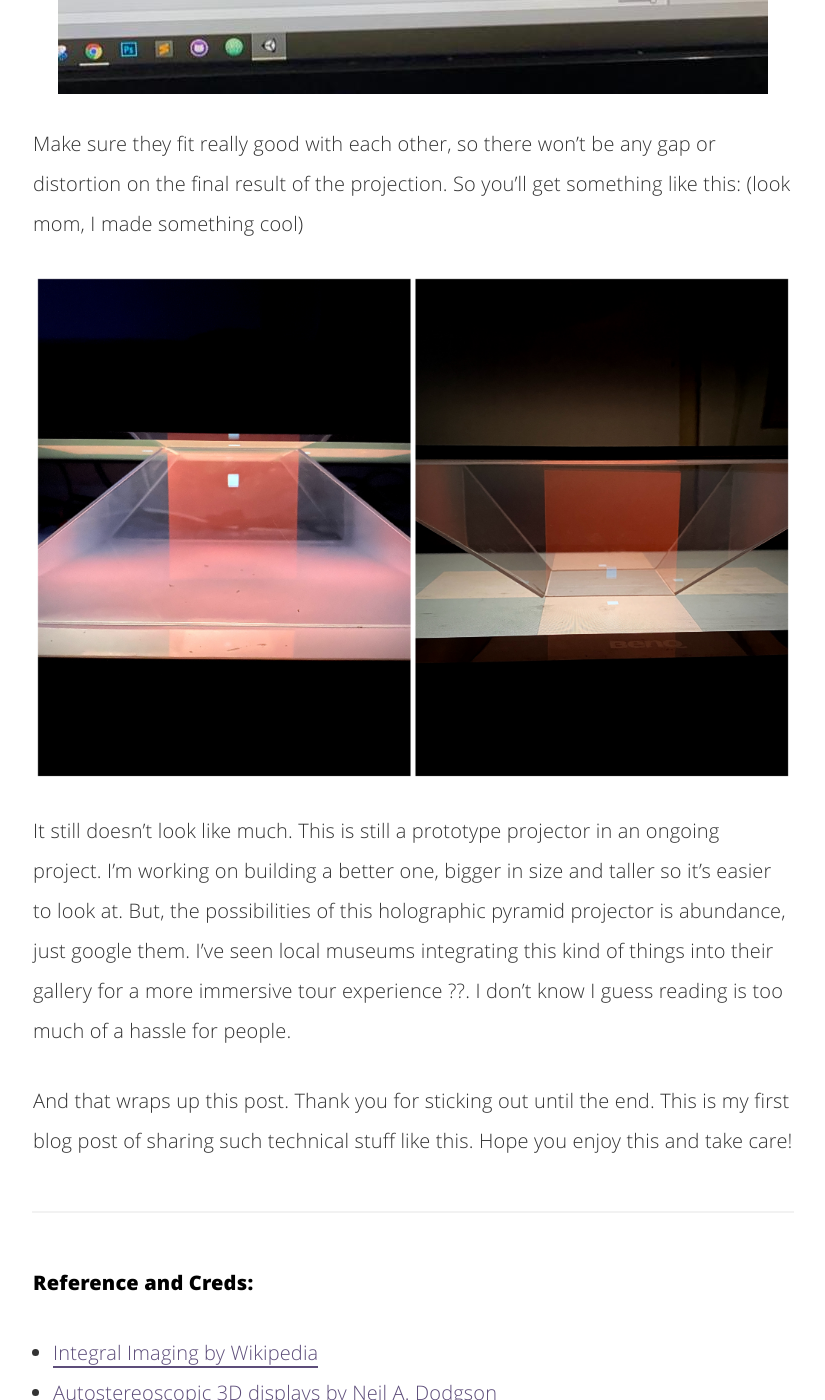
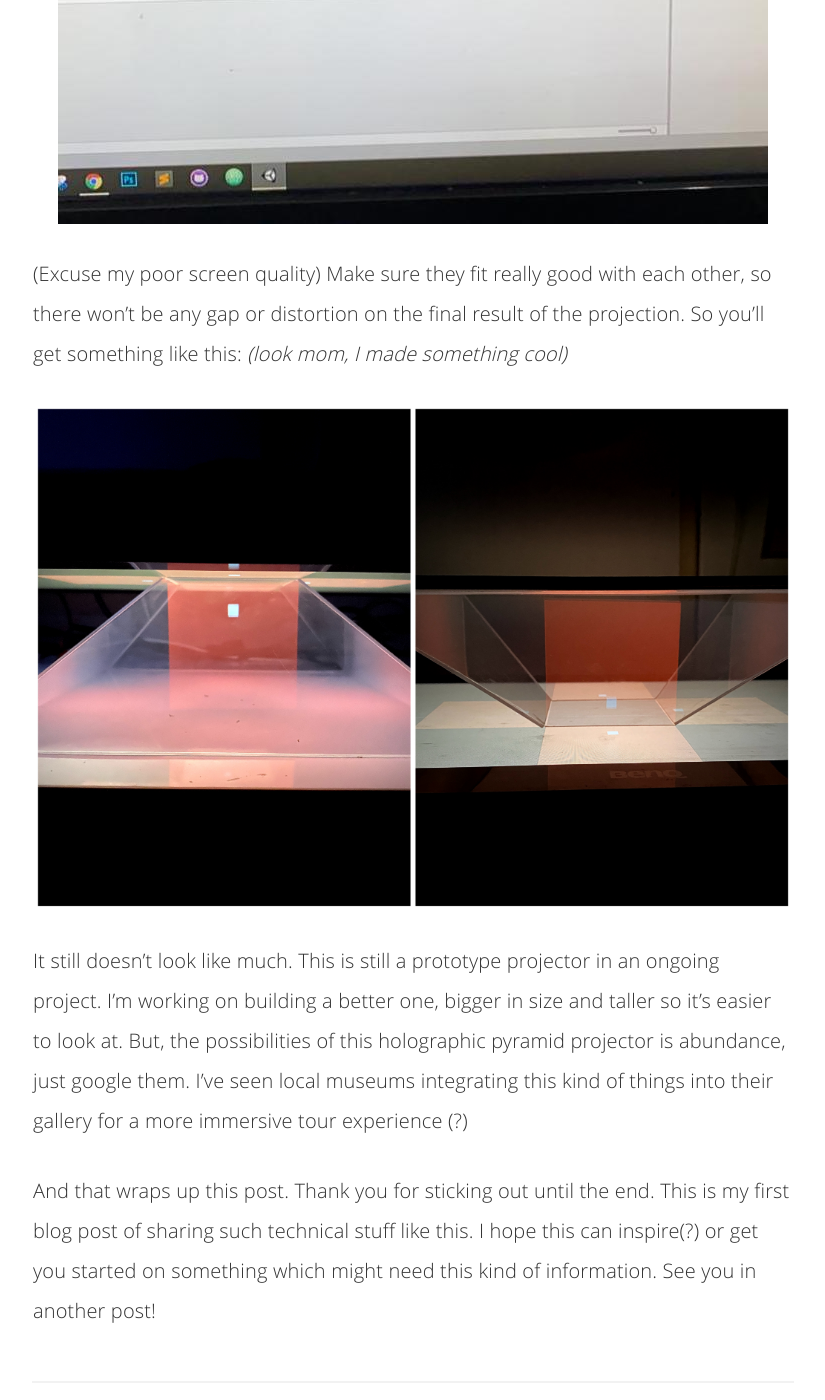
Before and after one commit to lancenix/lancenix.github.io, a Jekyll site: the page built from _posts/2020-08-07-hologram-projector.md, in a window 1280 px wide and 1400 px high, scrolled down 5426 px. Shown: the whole window, without its empty margins (227-1052 px from the left). Built offline with Jekyll 4.4.1, drawn with Linux system fonts in a browser that asks for light colours; comment, search, counter and statistics services are not loaded; some of the changed text lies outside the part shown.

Commit message:
update post

```diff
--- a/_posts/2020-08-07-hologram-projector.md
+++ b/_posts/2020-08-07-hologram-projector.md
@@ -5,16 +5,17 @@ date: 2020-08-07 01:00:00
 image: ''
 description: "This is not a Computer Science class, I swear."
 tags:
-- programming
-- hardware
+-
 categories:
-- game dev
+- Game Development
 twitter_text: "How to use Integral Imaging for Hologram Game"
 ---
 
-<img src="https://media.giphy.com/media/1jl173guBKkbvC03rQ/giphy.gif"/>
+<img src="https://media.giphy.com/media/3oEhmPyqvHwsGqY9Xi/source.gif"/>
 
-Just a bit of disclaimer, I'm not an expert in this field. This is simply me sharing what I know about the matter. I just found out about this around February this year, because my professor sort of 'challenged' my friends and I on making a hologram game. We didn't really know how to simply make a hologram game, let alone projecting a simple hologram. So we did a little digging into the good ol' Google Search and found out a method called "Integral Photography" or Integral Imaging, as [Wikipedia](https://en.wikipedia.org/wiki/Integral_imaging) called it.
+Just a bit of disclaimer, I'm not an expert in this field. This is simply me sharing what I know about the matter. I just found out about this around February this year, because one of my professor sort of 'challenged' my friends and I to create a hologram game. We didn't really know how to simply make a hologram game, let alone projecting a simple hologram. So we did a little digging into the good ol' Google Search and found out a method called "Integral Photography" or Integral Imaging, as [Wikipedia](https://en.wikipedia.org/wiki/Integral_imaging) called it.
+
+### The Defining
 
 The definition Wikipedia gives, still makes no sense for me. Then again, I barely understand half of the jargons written in there, but here's what I can understand so far: Integral imaging is an imaging technique that enables people to see 2D stuff on screen as 3D when projected and viewed at certain angles. The original Integral Imaging technique uses what's called the "Fly's eyes lens", don't really know where you could get that. This type of lens, when lined up can translates a 3D object into 2D and re-project that 3D object.
 
@@ -30,29 +31,33 @@ Sucks, yeah, but in this project I mainly want to focus on trying to finish the
 
 How many angles then? Good question. The answer is: it depends. Depends on what kind of 3D shaped object you can easily recreate. So in my case, I went back and did some Googling on the matter. After two days worth of 24/7 running Chrome with 50-something active tabs on my laptop, I found this [blessed piece of conference paper that just shatters my heart and soul, making my eyes watery with tears of happiness](http://avestia.com/EECSS2016_Proceedings/files/paper/MHCI/109.pdf). I simply read the title, bookmarked it, and slammed my body onto my bed, because I survived on 2 hours of sleep every night ever since this project started.
 
-So, creating a square-based pyramid shaped object--\*X-Files theme song playing in the background--\* is not entirely impossible. It is manageable and not an out-of-this-world concept to begin with. It's solid. But with what material?
+So, creating a square-based pyramid shaped object-- \*X-Files theme song playing in the background\* -- is not entirely impossible. It is manageable and not an out-of-this-world concept to begin with. It's solid. But with what material?
 
 Coming from what we already know about Integral Imaging, we simply don't need to translate a 3D object into a 2D plane. Any 3D game engine already does that for you. So what we need is a **projector** that will 're-project' those 3D game scenes you see in your screen. Okay great, a projector. I read through more papers before deciding and apparently the best materials are between something glossy and obviously clear-colored (is 'clear' a color (?)). Plexiglass/acrylic is among the most used material in this case.
+
+### The Creation and The Result
 
 The dimensions of the acrylic will solely depend on the screen you're going to use as the projection source and the size of the 'images' you want to project. Just make sure, since it's a square-based pyramid, you'll going to need 4 2D planes as well (better in four different angles as well) so it can be projected and created this so-called one 3D object which can be seen on all four sides of the pyramid! Something like this:
 
 ![](/assets/img/integral-imaging/projector.png)
 
-Credit goes to my friend for creating this model to be used in a thesis we're writing together. Using a game engine can help a lot on setting up the positioning of the image. In this project, I use Unity. Simply create multiple cameras, and Transform them.Sset the X, Y, width and height; the usual drill.
+Credit goes to my friend for creating this model to be used in a thesis we're writing together. Using a game engine can help a lot on setting up the positioning of the image. In this project, we use Unity. Simply create multiple cameras, and Transform them. Set the X, Y, width and height; the usual drill.
 
 Each scene shown by each camera will show your game scene so you can project your 3D game scene using the pyramid! If you want to get a transparent background, use black color in your game scene, since black doesn't project any light, it is considered 'transparent'. That's why apart from the scenes, I set the world background color to black.
 
 ![](/assets/img/integral-imaging/unity-1.JPEG)
 
-Make sure they fit really good with each other, so there won't be any gap or distortion on the final result of the projection. So you'll get something like this: (look mom, I made something cool)
+(Excuse my poor screen quality) Make sure they fit really good with each other, so there won't be any gap or distortion on the final result of the projection. So you'll get something like this: *(look mom, I made something cool)*
 
 ![](/assets/img/integral-imaging/result.JPEG)
 
-It still doesn't look like much. This is still a prototype projector in an ongoing project. I'm working on building a better one, bigger in size and taller so it's easier to look at. But, the possibilities of this holographic pyramid projector is abundance, just google them. I've seen local museums integrating this kind of things into their gallery for a more immersive tour experience ??. I don't know I guess reading is too much of a hassle for people.
+It still doesn't look like much. This is still a prototype projector in an ongoing project. I'm working on building a better one, bigger in size and taller so it's easier to look at. But, the possibilities of this holographic pyramid projector is abundance, just google them. I've seen local museums integrating this kind of things into their gallery for a more immersive tour experience (?)
 
-And that wraps up this post. Thank you for sticking out until the end. This is my first blog post of sharing such technical stuff like this. Hope you enjoy this and take care!
+And that wraps up this post. Thank you for sticking out until the end. This is my first blog post of sharing such technical stuff like this. I hope this can inspire(?) or get you started on something which might need this kind of information. See you in another post!
 
 ---
+<img src="https://media.giphy.com/media/jSuu6dQWhSEQE/source.gif />
+
 #### Reference and Creds:
 - [Integral Imaging by Wikipedia](https://en.wikipedia.org/wiki/Integral_imaging)
 - [Autostereoscopic 3D displays by Neil A. Dodgson](https://www.semanticscholar.org/paper/Autostereoscopic-3D-displays-Dodgson/7dc153e1a3ca16a52a2ae5ba115515032d004fea)
```
Also changed, not shown: _posts/2020-08-06-welcome.md (+1 -1 lines).
